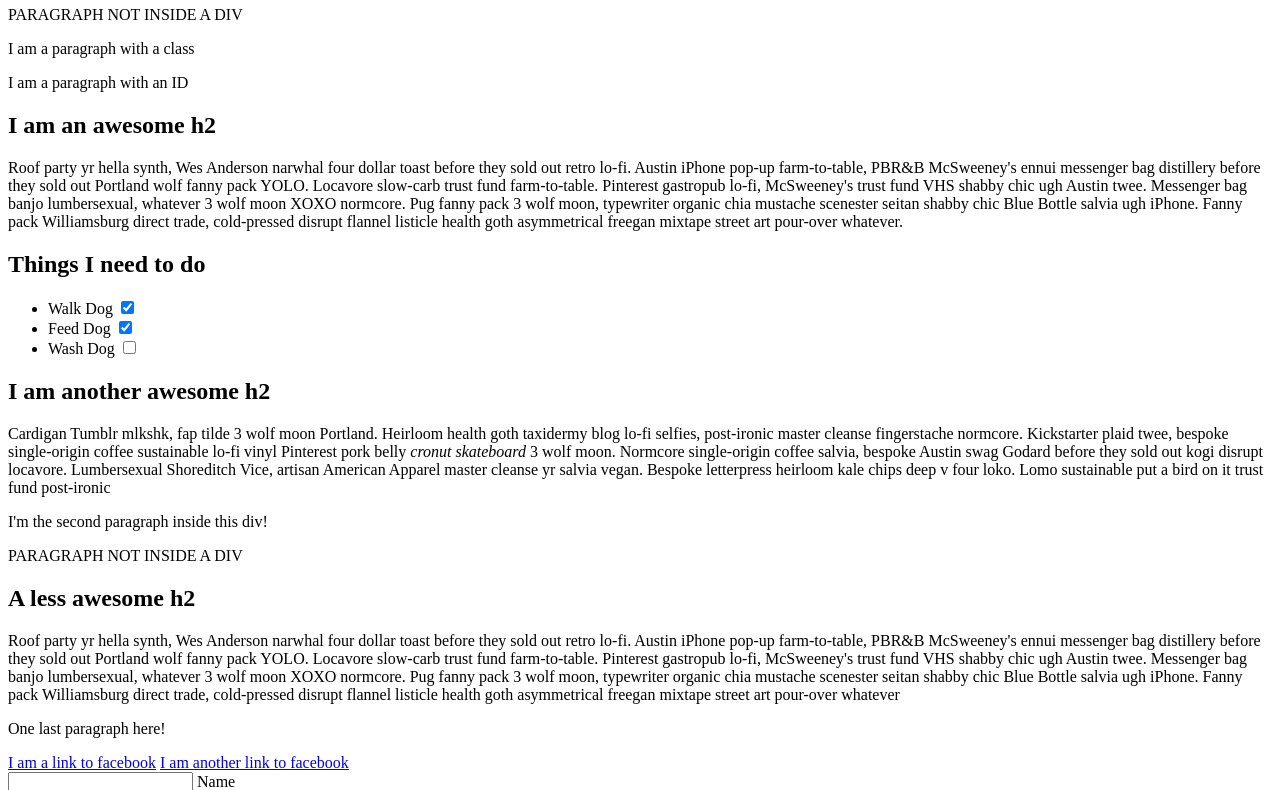
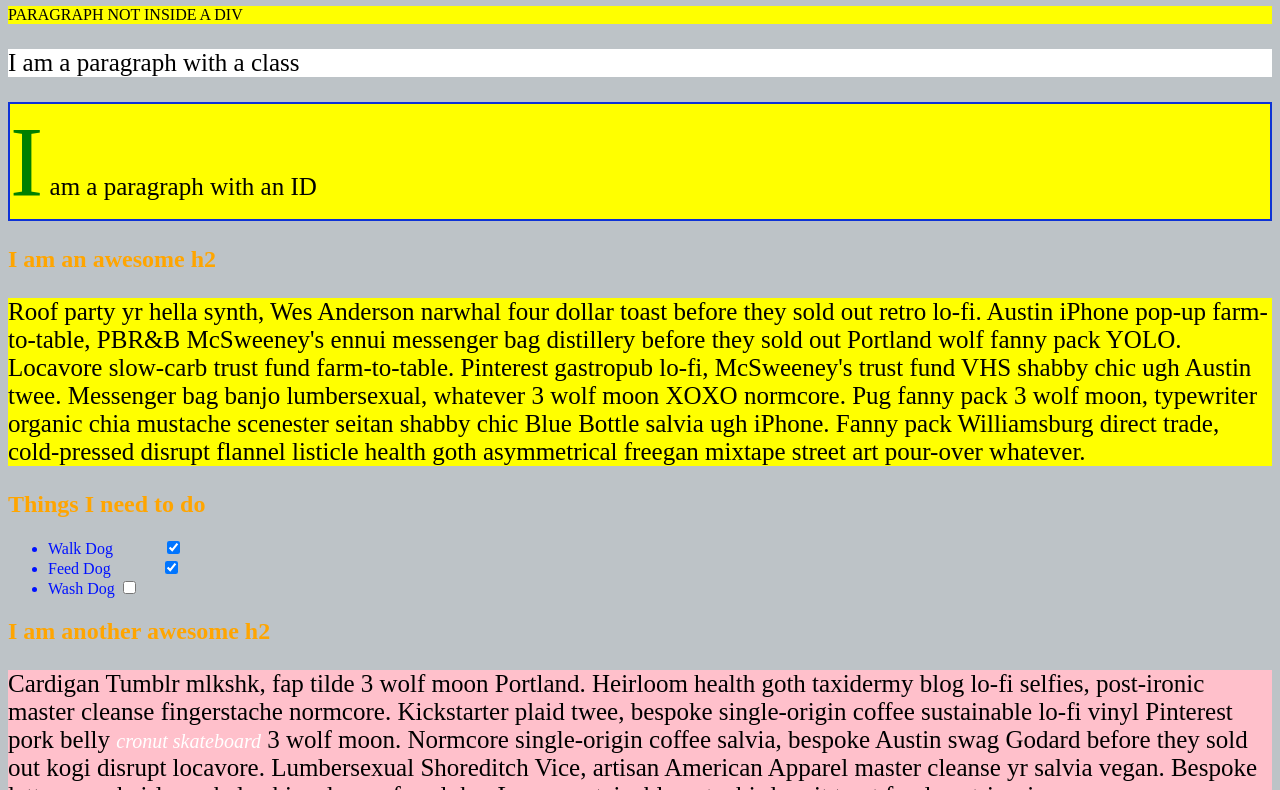
Before and after one commit to thomasale15963/MY-CV, a plain HTML site: page selectorsExercise.html in a window 1280 px wide. Shown: the part 60-850 px from the top of the page. Drawn offline with Linux system fonts and the light colour scheme.

Commit message:
Selectors Exercise has been completed

```diff
--- a/selectors.css
+++ b/selectors.css
@@ -3,38 +3,86 @@ DO NOT ALTER THE EXISTING HTML TO DO THIS.  WRITE ONLY CSS!
 
 /* Give the <body> element a background of #bdc3c7*/
 
+body {
+    background-color: #bdc3c7;
+}
+
 
 /* Make the <h1> element #9b59b6*/
+
+h1 {
+    color: #9b59b6;
+}
 
 
 /* Make all <h2> elements orange */
 
+h2 {
+    color: orange;
+}
+
 
 /* Make all <li> elements blue(pick your own hexadecimal blue)*/
+
+li {
+    color: #0011ff;
+}
 
 
 /*Change the background on every paragraph to be yellow*/
 
+p {
+    background-color: yellow;
+}
+
 
 /*Make all inputs have a 3px red border*/
+
+input {
+    border: solid 3px red;
+}
 
 
 /* Give everything with the class 'hello' a white background*/
 
+.hello {
+    background-color: white;
+}
+
 
 /* Give the element with id 'special' a 2px solid blue border(pick your own rgb blue)*/
+
+#special {
+    border: solid 2px rgb(13, 50, 214);
+}
 
 
 /*Make all the <p>'s that are nested inside of divs 25px font(font-size: 25px)*/
 
+div p {
+    font-size: 25px;
+}
+
 
 /*Make only inputs with type 'text' have a gray background*/
+
+input[type=text] {
+    background-color: gray;
+}
 
 
 /* Give both <p>'s inside the 3rd <div> a pink background*/
 
+div:nth-of-type(3) p {
+    background-color: pink;
+}
+
 
 /* Give the 2nd <p> inside the 3rd <div> a 5px white border*/
+
+div:nth-of-type(3) p:nth-of-type(2) {
+    border: solid white 5px;
+}
 
 
 /* Make the <em> in the 3rd <div> element white and 20px font(font-size:20px)*/
@@ -42,20 +90,46 @@ DO NOT ALTER THE EXISTING HTML TO DO THIS.  WRITE ONLY CSS!
 
 /*BONUS CHALLENGES*/
 
+div:nth-of-type(3) em {
+    color: white;
+    font-size: 20px;
+}
+
 
 /*You may need to research some other selectors and properties*/
 
 
 /*Make all "checked" checkboxes have a left margin of 50px(margin-left: 50px)*/
 
+input[type=checkbox]:checked {
+    margin-left: 50px;
+}
+
 
 /* Make the <label> elements all UPPERCASE without changing the HTML(definitely look this one up*/
+
+label {
+    text-transform: uppercase;
+}
 
 
 /*Make the first letter of the element with id 'special' green and 100px font size(font-size: 100)*/
 
+#special::first-letter {
+    color: green;
+    font-size: 100px;
+}
+
 
 /*Make the <h1> element's color change to blue when hovered over */
 
+h1:hover {
+    color: blue;
+}
+
 
 /*Make the <a> element's that have been visited gray */
+
+a:visited {
+    color: gray;
+}
```
